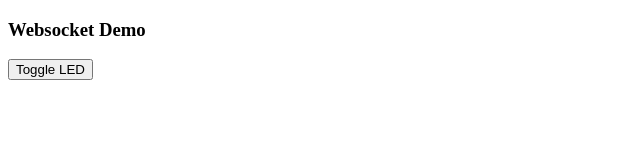
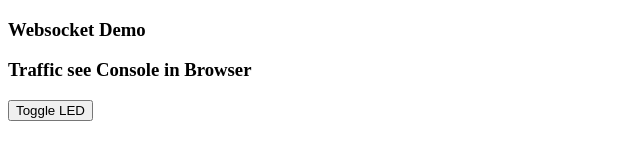
Before and after one commit to ThomasZehnder/avm-kit-js, a website: page data/websocketdemo.html in a window 1280 px wide. Shown: the whole page, without its empty margins (0-640 px from the left). Drawn offline with Linux system fonts and the light colour scheme.

Commit message:
traffic see console

```diff
--- a/data/websocketdemo.html
+++ b/data/websocketdemo.html
@@ -8,6 +8,7 @@
 
 <h3>Websocket Demo</h3>
 
+<h3>Traffic see Console in Browser</h3>
 
 <script>
 let ws = new WebSocket("ws://" + location.hostname + ":81/");
```
Also changed, not shown: 1 other file.
